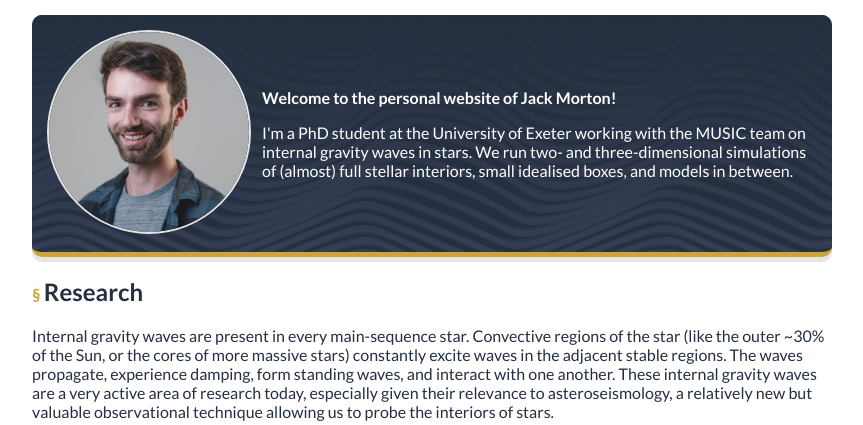
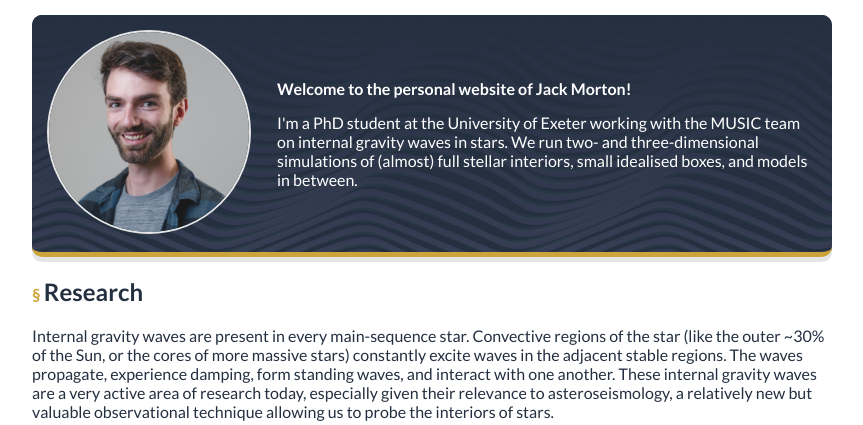
Before and after one commit to JJMorton/personal-website, a Flask app: page / in a window 1280 px wide. Shown: the part 66-491 px from the top of the page, without its empty margins (208-1071 px from the left). Run offline with Flask 3, Linux system fonts and the light colour scheme.

Commit message:
style tweaks

```diff
--- a/src/website/static/styles/main.css
+++ b/src/website/static/styles/main.css
@@ -274,7 +274,8 @@ header {
 	display: flex;
 	flex-direction: row;
 	flex-wrap: wrap;
-	gap: var(--edge-padding);
+	column-gap: calc(2 * var(--edge-padding));
+	row-gap: var(--edge-padding);
 	justify-content: start;
 	align-items: center;
 	border-bottom: 5px solid var(--color3);
@@ -283,7 +284,14 @@ header {
 
 #headline > #summary {
 	flex: 1;
-	min-width: 300px;
+	min-width: 70%;
+	display: flex;
+	flex-direction: column;
+	row-gap: var(--edge-padding);
+}
+
+#headline > #summary > * {
+	margin: 0;
 }
 
 #headline > #headshot {
```
